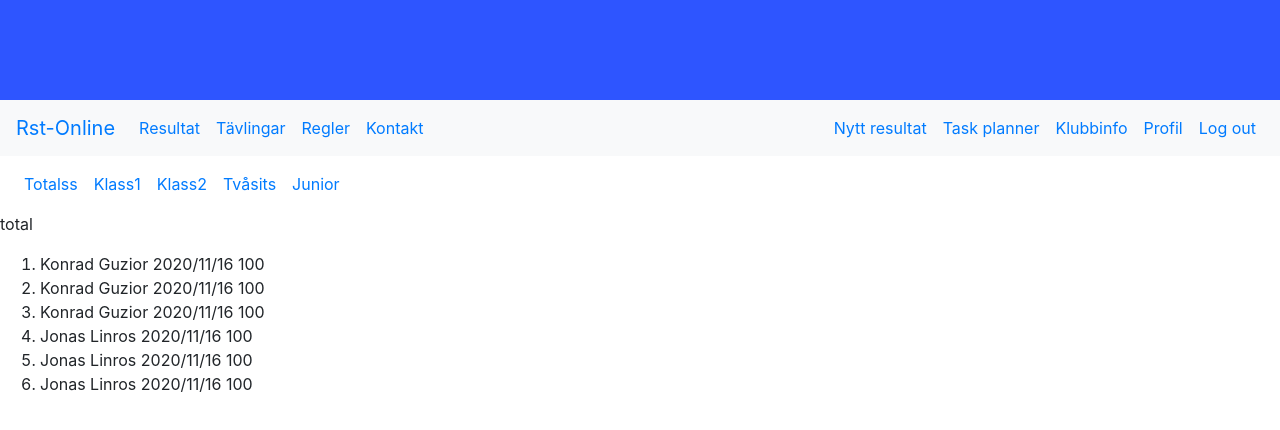
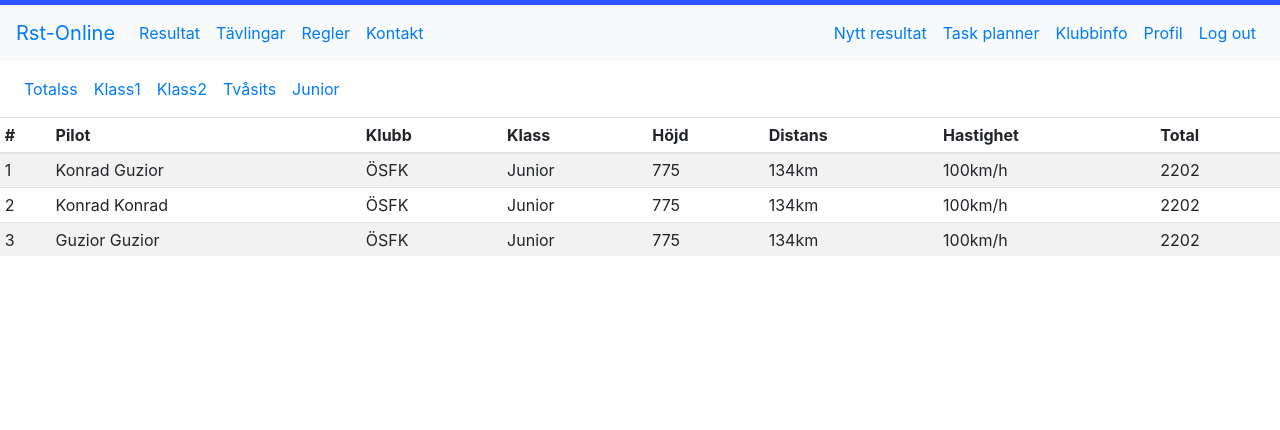
Before and after one commit to MrGuzior/rst, a React (Create React App) app: page /results in a window 1280 px wide. Shown: the top 430 px of the page. Built offline with nearby package versions, Linux system fonts and the light colour scheme.

Commit message:
Result table

```diff
--- a/src/Components/ResultList/ResultList.jsx
+++ b/src/Components/ResultList/ResultList.jsx
@@ -1,20 +1,59 @@
 import React from 'react'
 import {useSelector} from 'react-redux'
 import {selectData} from '../../store/appSlice'
+import {Table} from 'react-bootstrap'
 
 const ResultList = ({list}) => {
     const {flights} = useSelector(selectData)
 
     return(
         <section className="ResultList">
-        <p>{list}</p>
-            <ol>
-            {
-                flights.map(flight=>{
-                return(<li>{flight.pilotName} {flight.date} {flight.details.speed}</li>)
-                })
-            }
-            </ol>
+            <Table responsive="sm" striped size="sm">
+                <thead>
+                    <tr>
+                    <th>#</th>
+                        <th>Pilot</th>
+                        <th className='responsive-remove1'>Klubb</th>
+                        <th className='responsive-remove2'>Klass</th>
+                        <th>Höjd</th>
+                        <th>Distans</th>
+                        <th>Hastighet</th>
+                        <th>Total</th>
+                    </tr>
+                </thead>
+                <tbody>
+                    <tr>
+                    <td>1</td>
+                        <td>Konrad Guzior</td>
+                        <td className='responsive-remove1'>ÖSFK</td>
+                        <td className='responsive-remove2'>Junior</td>
+                        <td>775</td>
+                        <td>134km</td>
+                        <td>100km/h</td>
+                        <td>2202</td>
+                    </tr>
+                    <tr>
+                    <td>2</td>
+                        <td>Konrad Konrad</td>
+                        <td className='responsive-remove1'>ÖSFK</td>
+                        <td className='responsive-remove2'>Junior</td>
+                        <td>775</td>
+                        <td>134km</td>
+                        <td>100km/h</td>
+                        <td>2202</td>
+                    </tr>
+                    <tr>
+                    <td>3</td>
+                        <td>Guzior Guzior</td>
+                        <td className='responsive-remove1'>ÖSFK</td>
+                        <td className='responsive-remove2'>Junior</td>
+                        <td>775</td>
+                        <td>134km</td>
+                        <td>100km/h</td>
+                        <td>2202</td>
+                    </tr>
+                </tbody>
+            </Table>
         </section>
     )
 }
--- a/src/Components/Results/Results.jsx
+++ b/src/Components/Results/Results.jsx
@@ -23,8 +23,9 @@ const Results = () => {
                 </Nav>
             </Navbar>
 
-
-            <ResultList list={activeList}/>
+            <div className='result'>
+                <ResultList list={activeList}/>
+            </div>
         </section>
     )
 }
--- a/src/style/index.css
+++ b/src/style/index.css
@@ -46,9 +46,26 @@ code {
 
 }
 
-@media only screen and (max-width: 900px){
+@media only screen and (max-width: 800px){
   .home .result-lists{
     grid-template-columns: 1fr;
+  }
+  .responsive-remove1{
+    display:none;
+        width:0;
+        height:0;
+        opacity:0;
+        visibility: hidden;
+  }
+}
+
+@media only screen and (max-width: 500px){
+  .responsive-remove2{
+    display:none;
+        width:0;
+        height:0;
+        opacity:0;
+        visibility: hidden;
   }
 }
 
@@ -61,7 +78,7 @@ code {
 
 .header-background{
   width: 100%;
-  height: 100px;
+  height: 5px;
   object-fit: cover;
   background-color: rgb(46, 85, 255);
 }
```
